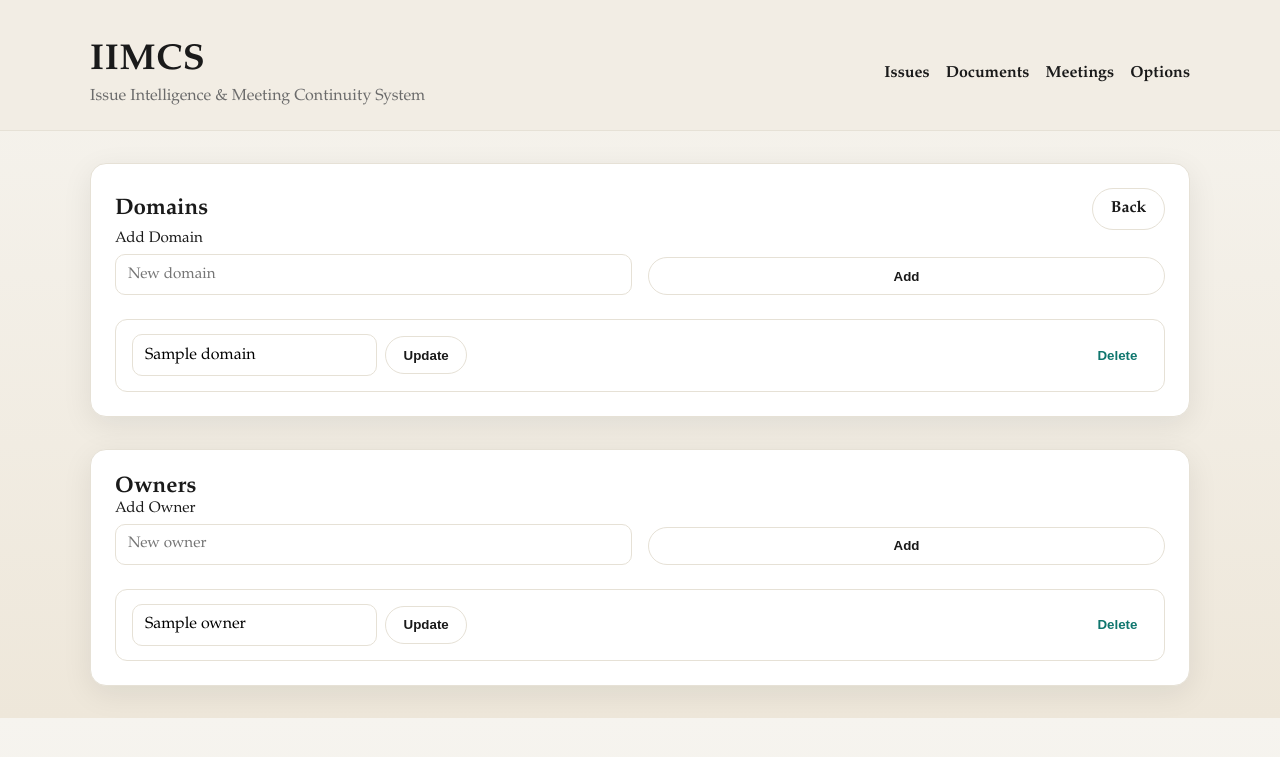
After one commit to treadwell/LLMissues, a FastAPI app: template backend/app/templates/options.html in a window 1280 px wide. The commit adds this page. Shown: the top 757 px of the page. Run offline with FastAPI, Linux system fonts and the light colour scheme; the template is opened without the code that fills it: most values are stand-ins (such as "Sample title", 1, 10 or a date in 2020); some libraries are stand-ins or nearby versions.

Commit message:
Add controlled domain/owner options and step owner dropdown

```diff
--- a/backend/app/main.py
+++ b/backend/app/main.py
@@ -39,6 +39,8 @@ async def index(
         "owner": owner.strip(),
     }
     with get_connection() as conn:
+        domain_options = _fetch_domain_options(conn)
+        owner_options = _fetch_owner_options(conn)
         query = """
             SELECT id, title, domain, status, owner, confidence, updated_at
             FROM issues
@@ -73,6 +75,8 @@ async def index(
             "issues": issues,
             "filters": filters,
             "last_meeting_run_end": last_run["value"] if last_run else None,
+            "domain_options": domain_options,
+            "owner_options": owner_options,
         },
     )
 
@@ -90,6 +94,8 @@ async def issues_list(
         "owner": owner.strip(),
     }
     with get_connection() as conn:
+        domain_options = _fetch_domain_options(conn)
+        owner_options = _fetch_owner_options(conn)
         query = """
             SELECT id, title, domain, status, owner, confidence, updated_at
             FROM issues
@@ -114,6 +120,8 @@ async def issues_list(
             "request": request,
             "issues": issues,
             "filters": filters,
+            "domain_options": domain_options,
+            "owner_options": owner_options,
         },
     )
 
@@ -128,6 +136,20 @@ def _fetch_steps(conn, issue_id: int):
         ORDER BY position ASC, datetime(created_at) ASC
         """,
         [issue_id],
+    )
+
+
+def _fetch_domain_options(conn):
+    return fetch_all(
+        conn,
+        "SELECT id, name FROM domain_options ORDER BY name COLLATE NOCASE",
+    )
+
+
+def _fetch_owner_options(conn):
+    return fetch_all(
+        conn,
+        "SELECT id, name FROM owner_options ORDER BY name COLLATE NOCASE",
     )
 
 
@@ -177,6 +199,8 @@ async def issue_detail(request: Request, issue_id: int):
             """,
             [issue_id],
         )
+        domain_options = _fetch_domain_options(conn)
+        owner_options = _fetch_owner_options(conn)
         steps = _fetch_steps(conn, issue_id)
     if not issue:
         raise HTTPException(status_code=404, detail="Issue not found")
@@ -189,6 +213,8 @@ async def issue_detail(request: Request, issue_id: int):
             "documents": documents,
             "available_documents": available_documents,
             "steps": steps,
+            "domain_options": domain_options,
+            "owner_options": owner_options,
         },
     )
 
@@ -202,6 +228,16 @@ async def create_issue(
 ):
     now = datetime.utcnow().isoformat(timespec="seconds")
     with get_connection() as conn:
+        if domain.strip():
+            conn.execute(
+                "INSERT OR IGNORE INTO domain_options (name, created_at) VALUES (?, ?)",
+                [domain.strip(), now],
+            )
+        if owner.strip():
+            conn.execute(
+                "INSERT OR IGNORE INTO owner_options (name, created_at) VALUES (?, ?)",
+                [owner.strip(), now],
+            )
         cur = conn.execute(
             """
             INSERT INTO issues (
@@ -302,6 +338,16 @@ async def update_issue(
                 changes[field] = {"old": str(old_value), "new": str(new_value)}
 
         now = datetime.utcnow().isoformat(timespec="seconds")
+        if updates["domain"]:
+            conn.execute(
+                "INSERT OR IGNORE INTO domain_options (name, created_at) VALUES (?, ?)",
+                [updates["domain"], now],
+            )
+        if updates["owner"]:
+            conn.execute(
+                "INSERT OR IGNORE INTO owner_options (name, created_at) VALUES (?, ?)",
+                [updates["owner"], now],
+            )
         conn.execute(
             """
             UPDATE issues
@@ -366,12 +412,30 @@ async def add_step(
 ):
     now = datetime.utcnow().isoformat(timespec="seconds")
     with get_connection() as conn:
+        max_pos_row = fetch_one(
+            conn,
+            "SELECT COALESCE(MAX(position), 0) AS max_pos FROM issue_next_steps WHERE issue_id = ?",
+            [issue_id],
+        )
+        max_pos = int(max_pos_row["max_pos"] or 0)
+        desired = int(position or 0)
+        if desired <= 0:
+            desired = max_pos + 1
+        else:
+            conn.execute(
+                """
+                UPDATE issue_next_steps
+                SET position = position + 1
+                WHERE issue_id = ? AND position >= ?
+                """,
+                [issue_id, desired],
+            )
         conn.execute(
             """
             INSERT INTO issue_next_steps (issue_id, description, owner, due_date, status, position, suggested, created_at, updated_at)
             VALUES (?, ?, ?, ?, ?, ?, ?, ?, ?)
             """,
-            [issue_id, description.strip(), owner.strip(), due_date.strip(), status.strip(), position, 0, now, now],
+            [issue_id, description.strip(), owner.strip(), due_date.strip(), status.strip(), desired, 0, now, now],
         )
         conn.commit()
         steps = _fetch_steps(conn, issue_id)
@@ -382,6 +446,7 @@ async def add_step(
             "request": request,
             "issue_id": issue_id,
             "steps": steps,
+            "owner_options": _fetch_owner_options(conn),
         },
     )
 
@@ -407,6 +472,86 @@ async def accept_step(request: Request, issue_id: int, step_id: int):
             "request": request,
             "issue_id": issue_id,
             "steps": steps,
+            "owner_options": _fetch_owner_options(conn),
+        },
+    )
+
+
+@app.post("/issues/{issue_id}/steps/{step_id}", response_class=HTMLResponse)
+async def update_step(
+    request: Request,
+    issue_id: int,
+    step_id: int,
+    description: str = Form(...),
+    owner: str = Form(""),
+    due_date: str = Form(""),
+    status: str = Form("Open"),
+    position: int = Form(1),
+):
+    now = datetime.utcnow().isoformat(timespec="seconds")
+    with get_connection() as conn:
+        existing = fetch_one(
+            conn,
+            """
+            SELECT position FROM issue_next_steps
+            WHERE id = ? AND issue_id = ?
+            """,
+            [step_id, issue_id],
+        )
+        if not existing:
+            raise HTTPException(status_code=404, detail="Step not found")
+
+        desired = int(position or 1)
+        if desired < 1:
+            desired = 1
+
+        if desired != existing["position"]:
+            if desired > existing["position"]:
+                conn.execute(
+                    """
+                    UPDATE issue_next_steps
+                    SET position = position - 1
+                    WHERE issue_id = ? AND position > ? AND position <= ?
+                    """,
+                    [issue_id, existing["position"], desired],
+                )
+            else:
+                conn.execute(
+                    """
+                    UPDATE issue_next_steps
+                    SET position = position + 1
+                    WHERE issue_id = ? AND position >= ? AND position < ?
+                    """,
+                    [issue_id, desired, existing["position"]],
+                )
+
+        conn.execute(
+            """
+            UPDATE issue_next_steps
+            SET description = ?, owner = ?, due_date = ?, status = ?, position = ?, updated_at = ?
+            WHERE id = ? AND issue_id = ?
+            """,
+            [
+                description.strip(),
+                owner.strip(),
+                due_date.strip(),
+                status.strip(),
+                desired,
+                now,
+                step_id,
+                issue_id,
+            ],
+        )
+        conn.commit()
+        steps = _fetch_steps(conn, issue_id)
+
+    return templates.TemplateResponse(
+        "partials/issue_steps.html",
+        {
+            "request": request,
+            "issue_id": issue_id,
+            "steps": steps,
+            "owner_options": _fetch_owner_options(conn),
         },
     )
 
@@ -429,8 +574,104 @@ async def delete_step(request: Request, issue_id: int, step_id: int):
             "request": request,
             "issue_id": issue_id,
             "steps": steps,
+            "owner_options": _fetch_owner_options(conn),
         },
     )
+
+
+@app.post("/options/domain")
+async def add_domain_option(request: Request, name: str = Form(...), return_to: str = Form("/")):
+    now = datetime.utcnow().isoformat(timespec="seconds")
+    with get_connection() as conn:
+        conn.execute(
+            "INSERT OR IGNORE INTO domain_options (name, created_at) VALUES (?, ?)",
+            [name.strip(), now],
+        )
+        conn.commit()
+    return RedirectResponse(url=return_to, status_code=303)
+
+
+@app.post("/options/owner")
+async def add_owner_option(request: Request, name: str = Form(...), return_to: str = Form("/")):
+    now = datetime.utcnow().isoformat(timespec="seconds")
+    with get_connection() as conn:
+        conn.execute(
+            "INSERT OR IGNORE INTO owner_options (name, created_at) VALUES (?, ?)",
+            [name.strip(), now],
+        )
+        conn.commit()
+    return RedirectResponse(url=return_to, status_code=303)
+
+
+@app.get("/options")
+async def options_index(request: Request):
+    with get_connection() as conn:
+        domains = _fetch_domain_options(conn)
+        owners = _fetch_owner_options(conn)
+    return templates.TemplateResponse(
+        "options.html",
+        {
+            "request": request,
+            "domains": domains,
+            "owners": owners,
+        },
+    )
+
+
+@app.post("/options/domain/{domain_id}")
+async def update_domain_option(
+    request: Request,
+    domain_id: int,
+    name: str = Form(...),
+    return_to: str = Form("/options"),
+):
+    with get_connection() as conn:
+        conn.execute(
+            "UPDATE domain_options SET name = ? WHERE id = ?",
+            [name.strip(), domain_id],
+        )
+        conn.commit()
+    return RedirectResponse(url=return_to, status_code=303)
+
+
+@app.post("/options/owner/{owner_id}")
+async def update_owner_option(
+    request: Request,
+    owner_id: int,
+    name: str = Form(...),
+    return_to: str = Form("/options"),
+):
+    with get_connection() as conn:
+        conn.execute(
+            "UPDATE owner_options SET name = ? WHERE id = ?",
+            [name.strip(), owner_id],
+        )
+        conn.commit()
+    return RedirectResponse(url=return_to, status_code=303)
+
+
+@app.post("/options/domain/{domain_id}/delete")
+async def delete_domain_option(
+    request: Request,
+    domain_id: int,
+    return_to: str = Form("/options"),
+):
+    with get_connection() as conn:
+        conn.execute("DELETE FROM domain_options WHERE id = ?", [domain_id])
+        conn.commit()
+    return RedirectResponse(url=return_to, status_code=303)
+
+
+@app.post("/options/owner/{owner_id}/delete")
+async def delete_owner_option(
+    request: Request,
+    owner_id: int,
+    return_to: str = Form("/options"),
+):
+    with get_connection() as conn:
+        conn.execute("DELETE FROM owner_options WHERE id = ?", [owner_id])
+        conn.commit()
+    return RedirectResponse(url=return_to, status_code=303)
 
 
 @app.post("/issues/{issue_id}/documents", response_class=HTMLResponse)
--- a/backend/app/static/style.css
+++ b/backend/app/static/style.css
@@ -149,6 +149,30 @@ h2 {
 
 .form.inline {
   margin-top: 0;
+}
+
+.inline-actions {
+  margin-top: 1rem;
+  display: grid;
+  gap: 0.75rem;
+}
+
+.option-row {
+  display: flex;
+  align-items: center;
+  justify-content: space-between;
+  gap: 0.75rem;
+  flex-wrap: wrap;
+}
+
+.option-inline {
+  display: flex;
+  align-items: center;
+  gap: 0.5rem;
+}
+
+.option-inline input[type="text"] {
+  min-width: 220px;
 }
 
 .form-row {
--- a/backend/app/templates/base.html
+++ b/backend/app/templates/base.html
@@ -19,6 +19,7 @@
             <a href="/">Issues</a>
             <a href="/documents">Documents</a>
             <a href="/meetings">Meetings</a>
+            <a href="/options">Options</a>
           </nav>
         </div>
       </div>
--- /dev/null
+++ b/backend/app/templates/options.html
@@ -0,0 +1,82 @@
+{% extends "base.html" %}
+
+{% block content %}
+<section class="panel">
+  <div class="panel-header">
+    <h2>Domains</h2>
+    <a class="secondary" href="/">Back</a>
+  </div>
+
+  <form class="form inline" action="/options/domain" method="post">
+    <div class="form-row">
+      <label>
+        Add Domain
+        <input type="text" name="name" placeholder="New domain" required />
+      </label>
+      <input type="hidden" name="return_to" value="/options" />
+      <button class="secondary" type="submit">Add</button>
+    </div>
+  </form>
+
+  {% if domains %}
+    <ul class="issue-list">
+      {% for domain in domains %}
+        <li class="issue-item">
+          <div class="option-row">
+            <form class="option-inline" action="/options/domain/{{ domain.id }}" method="post">
+              <input type="text" name="name" value="{{ domain.name }}" required />
+              <input type="hidden" name="return_to" value="/options" />
+              <button class="secondary" type="submit">Update</button>
+            </form>
+            <form class="option-inline" action="/options/domain/{{ domain.id }}/delete" method="post">
+              <input type="hidden" name="return_to" value="/options" />
+              <button class="link" type="submit">Delete</button>
+            </form>
+          </div>
+        </li>
+      {% endfor %}
+    </ul>
+  {% else %}
+    <div class="empty-state">No domains yet.</div>
+  {% endif %}
+</section>
+
+<section class="panel">
+  <div class="panel-header">
+    <h2>Owners</h2>
+  </div>
+
+  <form class="form inline" action="/options/owner" method="post">
+    <div class="form-row">
+      <label>
+        Add Owner
+        <input type="text" name="name" placeholder="New owner" required />
+      </label>
+      <input type="hidden" name="return_to" value="/options" />
+      <button class="secondary" type="submit">Add</button>
+    </div>
+  </form>
+
+  {% if owners %}
+    <ul class="issue-list">
+      {% for owner in owners %}
+        <li class="issue-item">
+          <div class="option-row">
+            <form class="option-inline" action="/options/owner/{{ owner.id }}" method="post">
+              <input type="text" name="name" value="{{ owner.name }}" required />
+              <input type="hidden" name="return_to" value="/options" />
+              <button class="secondary" type="submit">Update</button>
+            </form>
+            <form class="option-inline" action="/options/owner/{{ owner.id }}/delete" method="post">
+              <input type="hidden" name="return_to" value="/options" />
+              <button class="link" type="submit">Delete</button>
+            </form>
+          </div>
+        </li>
+      {% endfor %}
+    </ul>
+  {% else %}
+    <div class="empty-state">No owners yet.</div>
+  {% endif %}
+</section>
+{% endblock %}
```
Also changed, not shown: other parts of backend/app/static/style.css (+37 -4 lines), backend/app/db.py (+19 -0 lines), backend/app/templates/index.html (+12 -2 lines), backend/app/templates/issue_detail.html (+22 -0 lines), backend/app/templates/partials/issue_detail_form.html (+17 -2 lines), backend/app/templates/partials/issue_filters.html (+34 -2 lines), backend/app/templates/partials/issue_steps.html (+32 -13 lines).
